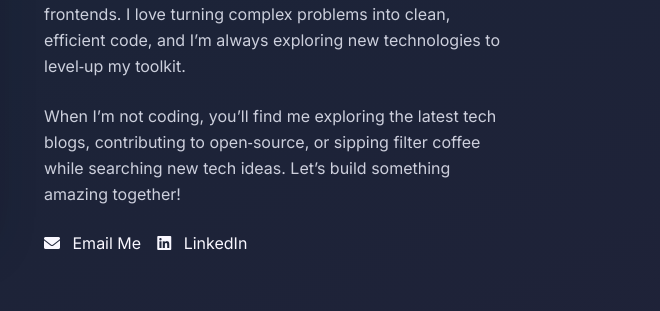
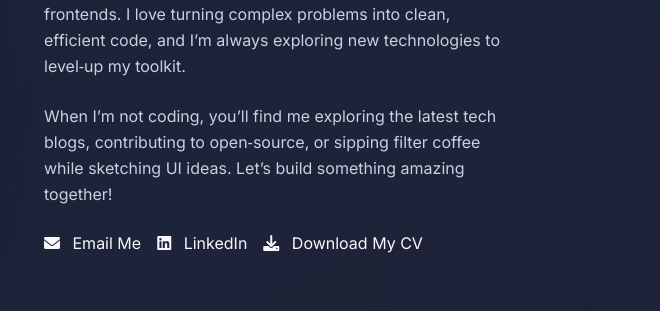
Before and after one commit to subinplr004/my-portfolio, a plain HTML site: page index.html in a window 1280 px wide. Shown: the part 1045-1356 px from the top of the page, 620-1280 px from the left. Drawn offline with nearby package versions, Linux system fonts and the light colour scheme; no server answers.

Commit message:
added cv pdf

```diff
--- a/index.html
+++ b/index.html
@@ -86,7 +86,7 @@
     </div>
   </section>
 
-  <!-- About Me Section -->
+  <!-- About Me Section (Updated with CV download button) -->
 <section id="about" class="py-24 bg-gray-800/50 relative overflow-hidden">
   <div class="max-w-5xl mx-auto px-6 lg:flex lg:items-center lg:space-x-12">
     <!-- Profile Image -->
@@ -111,7 +111,7 @@
       </p>
       <p class="text-gray-300 leading-relaxed">
         When I’m not coding, you’ll find me exploring the latest tech blogs, contributing to
-        open‑source, or sipping filter coffee while searching new tech ideas. Let’s build something
+        open‑source, or sipping filter coffee while sketching UI ideas. Let’s build something
         amazing together!
       </p>
       <div class="flex space-x-4">
@@ -121,9 +121,16 @@
         <a href="https://linkedin.com/in/subinbabu369" target="_blank" class="btn btn-outline">
           <i class="fab fa-linkedin mr-2"></i> LinkedIn
         </a>
+        <!-- Download CV Button -->
+        <a href="assets/Subin_Babu_CV.pdf" download="Subin_Babu_CV" class="btn btn-outline">
+          <i class="fas fa-download mr-2"></i> Download My CV
+        </a>
       </div>
     </div>
   </div>
+  <div class="absolute inset-0 bg-gradient-to-br from-blue-500/5 to-purple-500/5 pointer-events-none"></div>
+</section>
+
   <!-- subtle overlay gradient -->
   <div class="absolute inset-0 bg-gradient-to-br from-blue-500/5 to-purple-500/5 pointer-events-none"></div>
 </section>
```
Also changed, not shown: 1 other file.
